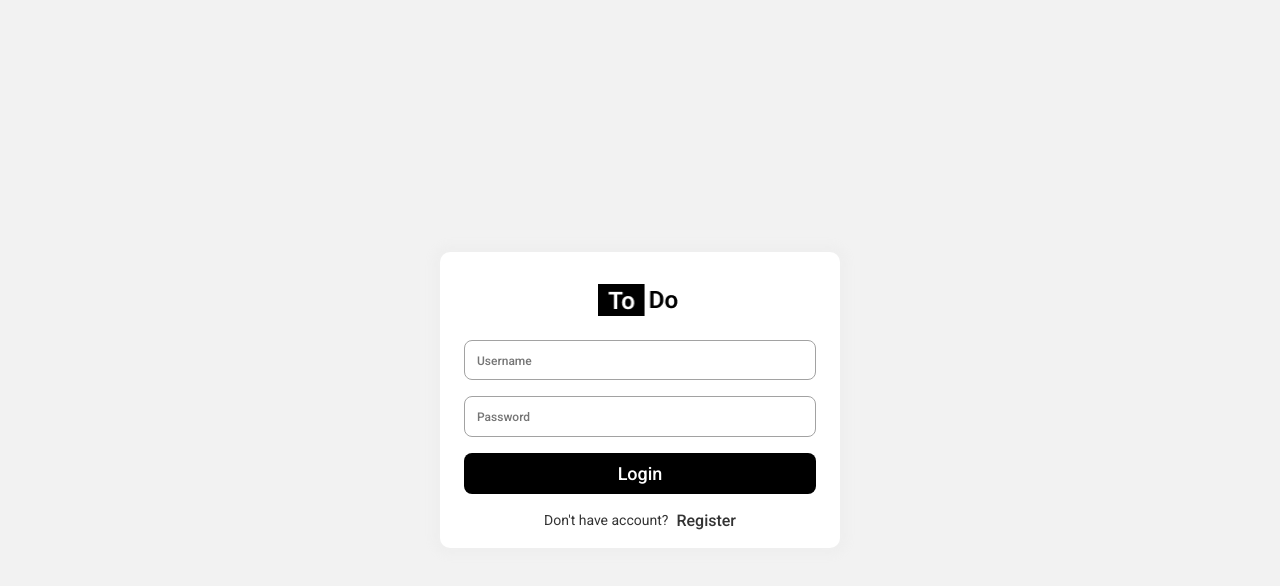
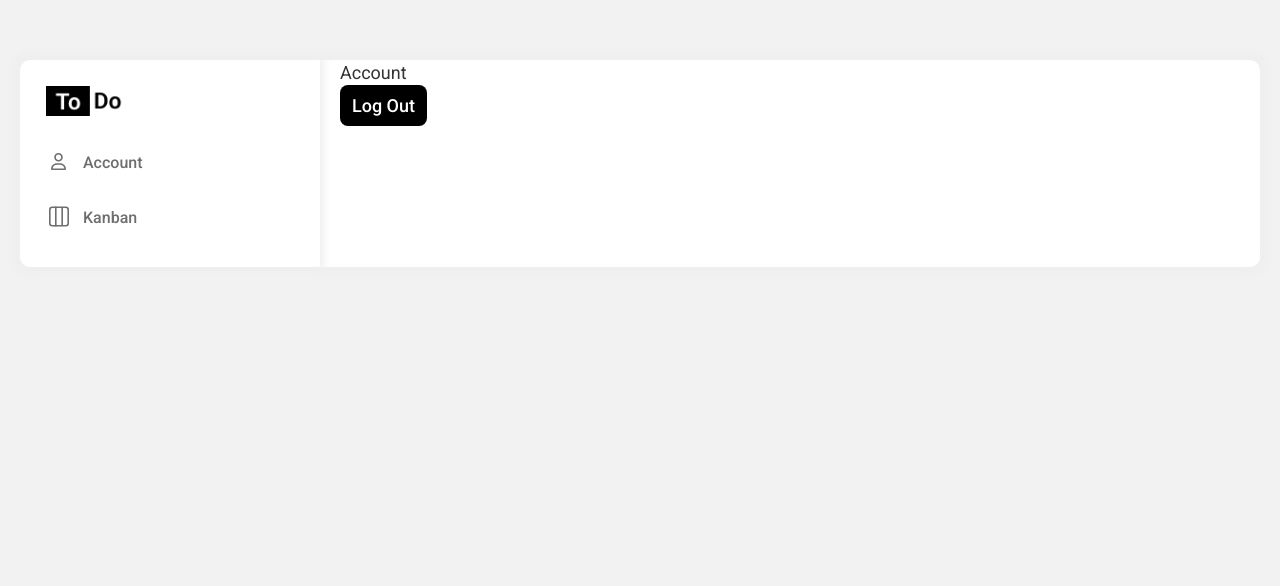
Before and after one commit to ApelsinU/KanbanBoard, a React (Create React App) app in the folder client/: page / in a window 1280 px wide. Before the commit this address led to /login. Shown: the top 586 px of the page. Built offline with nearby package versions, Linux system fonts and the light colour scheme; sample sign-in values are in the browser's storage.

Commit message:
[Canban] - login/logout

```diff
--- a/client/src/App.tsx
+++ b/client/src/App.tsx
@@ -1,4 +1,4 @@
-import React from 'react'
+import React, {useEffect, useState} from 'react'
 
 import { BrowserRouter as Router, Routes, Route } from 'react-router-dom'
 
@@ -11,7 +11,11 @@ import { AuthRoute } from './routes/AuthRoute'
 import { PrivateRoute } from './routes/PrivateRoute'
 
 function App() {
-  const isAuth: boolean = false
+  const [isAuth, setIsAuth] = useState<boolean>(false)
+
+  useEffect(()=> {
+    setIsAuth(localStorage.getItem('isAuth') === 'true')
+  }, [isAuth])
 
   return (
     <React.Suspense fallback={'loading...'}>
@@ -24,7 +28,7 @@ function App() {
             </Route>
 
             <Route element={<PrivateRoute isAuth={isAuth} />}>
-              <Route path="/" element={<AccountPage />} />
+              <Route path="/" element={<AccountPage setIsAuth={setIsAuth}/>} />
               <Route path="/account" element={<AccountPage />} />
               <Route path="/kanban" element={<MainPage />} />
             </Route>
--- a/client/src/components/Button/index.tsx
+++ b/client/src/components/Button/index.tsx
@@ -1,12 +1,13 @@
 import './button.scss'
 
 export interface IButtonProps {
-    type: 'button' | 'submit' | 'reset' | undefined
+    type?: 'button' | 'submit' | 'reset' | undefined
     text: string
+    onClick?: () => void
 }
 
-export const Button = ({type, text = ''}:IButtonProps) => {
+export const Button = ({type, text = '', onClick}:IButtonProps) => {
     return (
-        <button className="button" type={type}>{text}</button>
+        <button className="button" type={type} onClick={onClick}>{text}</button>
     )
 }
--- a/client/src/pages/AccountPage/index.tsx
+++ b/client/src/pages/AccountPage/index.tsx
@@ -2,12 +2,21 @@ import './account.scss'
 import React from 'react'
 
 import { Sidebar } from '@App/components/Sidebar'
+import {Button} from "@App/components/Button";
 
-export const AccountPage = () => {
+export const AccountPage = ({setIsAuth}: any) => {
+    function onLogOutClick() {
+        localStorage.setItem('isAuth','false')
+        setIsAuth(false)
+    }
   return (
     <div className="container">
       <Sidebar />
-      <div>Account</div>
+      <div>
+          <div>Account</div>
+          <Button text="Log Out" onClick={() => onLogOutClick()}/>
+      </div>
+
     </div>
   )
 }
--- a/client/src/pages/Login/index.tsx
+++ b/client/src/pages/Login/index.tsx
@@ -5,6 +5,11 @@ import { NavLink } from 'react-router-dom'
 import { Button } from '@App/components/Button'
 
 export const Login = () => {
+
+  const onLoginClick = () => {
+    localStorage.setItem('isAuth','true')
+  }
+
   return (
     <div className="login-container">
       <div className="login">
@@ -26,7 +31,7 @@ export const Login = () => {
             type="password"
             placeholder="Password"
           />
-          <Button type="submit" text="Login" />
+          <Button type='submit' text="Login" onClick={() => onLoginClick()} />
         </form>
 
         <div className="footer">
```
